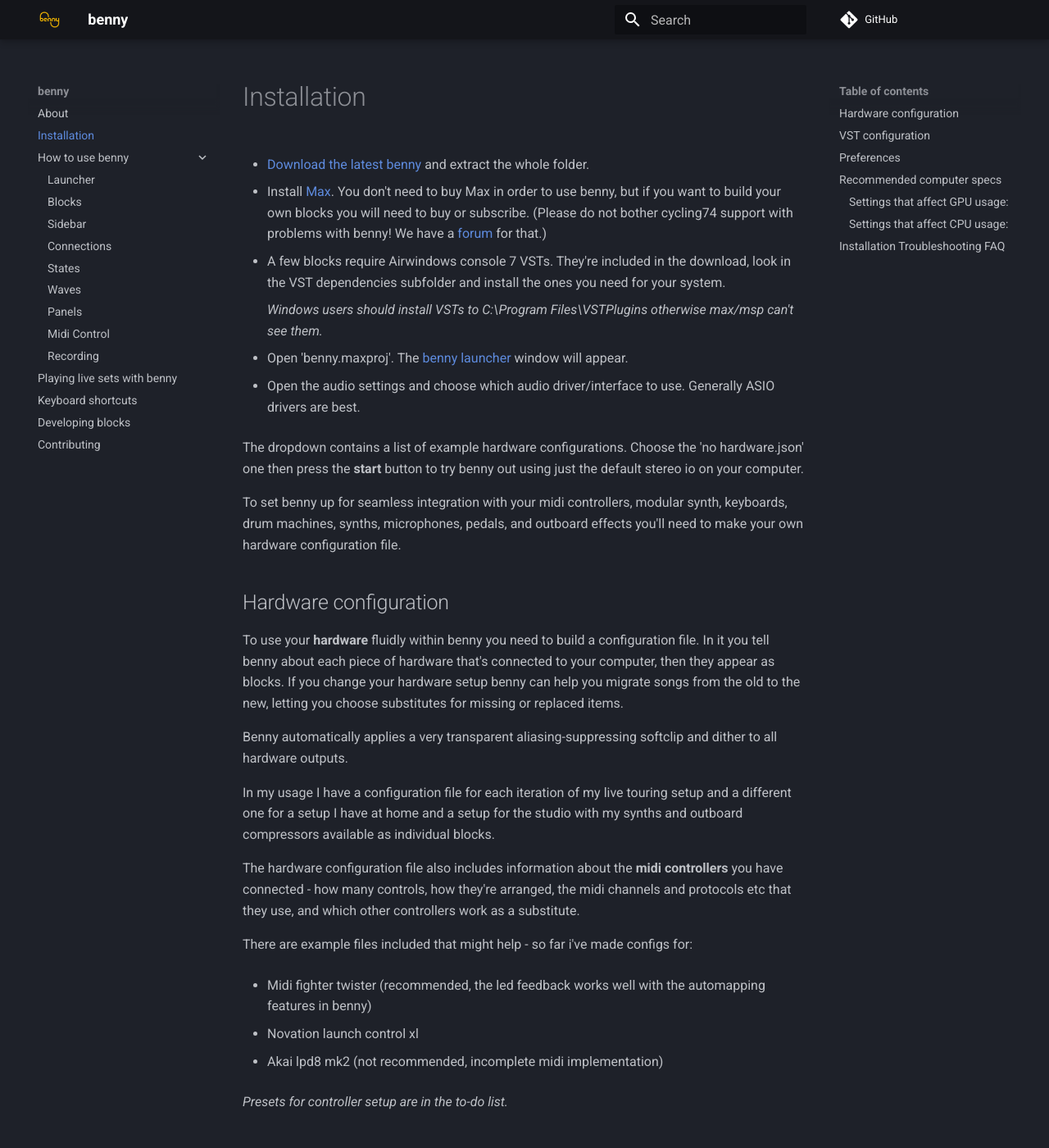
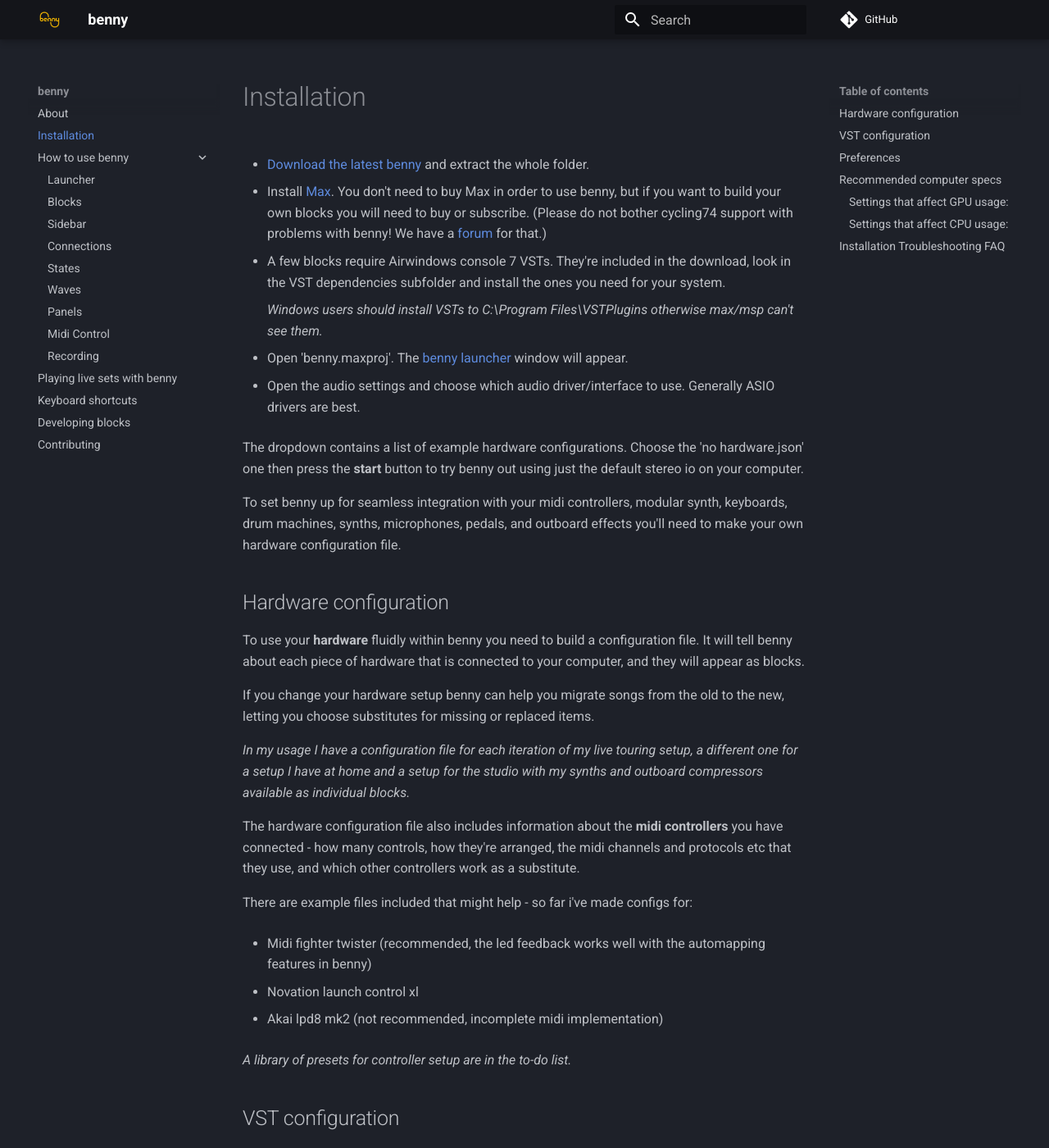
Before and after one commit to playbenny/benny_manual, an MkDocs documentation site: the page built from docs/installation.md, in a window 1280 px wide and 1400 px high. Shown: the whole window at 82% size. Built offline with MkDocs 1.6.1 and Material for MkDocs 9.7.7, drawn with Linux system fonts in a browser that asks for light colours; comment, search, counter and statistics services are not loaded.

Commit message:
moved a bit about hw

```diff
--- a/docs/installation.md
+++ b/docs/installation.md
@@ -17,11 +17,11 @@
 
 ## Hardware configuration
 
-To use your **hardware** fluidly within benny you need to build a configuration file. In it you tell benny about each piece of hardware that's connected to your computer, then they appear as blocks. If you change your hardware setup benny can help you migrate songs from the old to the new, letting you choose substitutes for missing or replaced items.
+To use your **hardware** fluidly within benny you need to build a configuration file. It will tell benny about each piece of hardware that is connected to your computer, and they will appear as blocks.
 
-Benny automatically applies a very transparent aliasing-suppressing softclip and dither to all hardware outputs.
+If you change your hardware setup benny can help you migrate songs from the old to the new, letting you choose substitutes for missing or replaced items.
 
-In my usage I have a configuration file for each iteration of my live touring setup and a different one for a setup I have at home and a setup for the studio with my synths and outboard compressors available as individual blocks.
+*In my usage I have a configuration file for each iteration of my live touring setup, a different one for a setup I have at home and a setup for the studio with my synths and outboard compressors available as individual blocks.*
 
 The hardware configuration file also includes information about the **midi controllers** you have connected - how many controls, how they're arranged, the midi channels and protocols etc that they use, and which other controllers work as a substitute.
 
@@ -33,7 +33,7 @@
 
 - Akai lpd8 mk2 (not recommended, incomplete midi implementation)
 
-*Presets for controller setup are in the to-do list.*
+*A library of presets for controller setup are in the to-do list.*
 
 ## VST configuration
 
```
Also changed, not shown: docs/blocks.md (+4 -0 lines).
